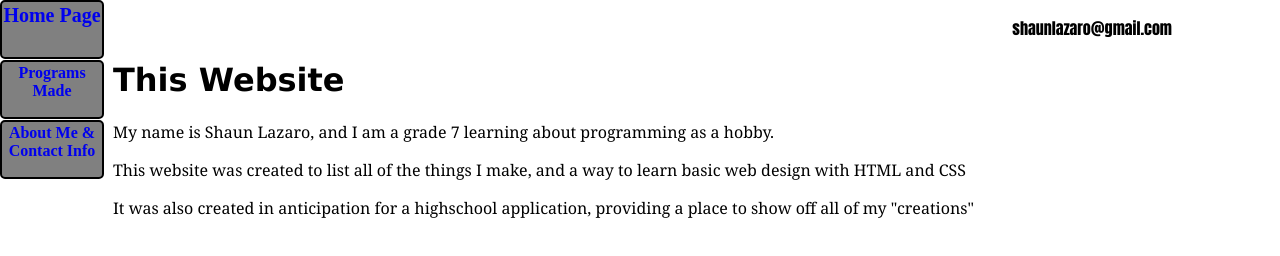
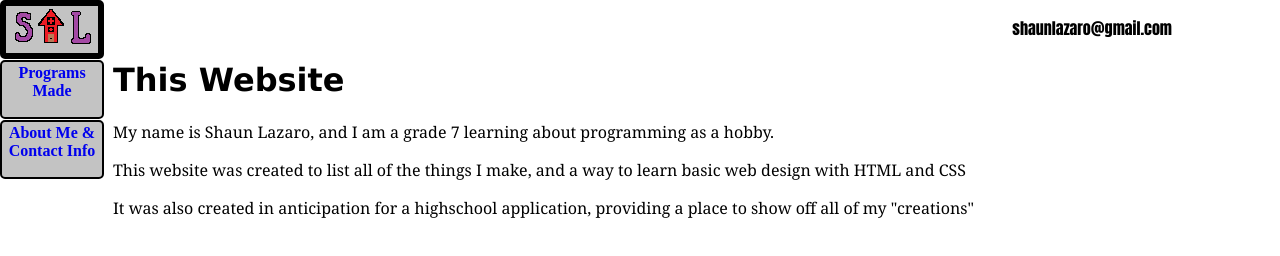
Before and after one commit to 10tofer10/shaunlazaro, a plain HTML site: page index.html in a window 1280 px wide. Drawn offline with Linux system fonts and the light colour scheme.

Commit message:
Added Icon and Home Page Logo
Also cleaned up whitestylesheet.css, and removed the old stylesheet.css

```diff
--- a/index.html
+++ b/index.html
@@ -3,12 +3,13 @@
 <head>
 	<title> Shaun Lazaro </title>
 	<link  type="text/css"rel="stylesheet"href="whitestylesheet.css">
+	<link rel="shortcut icon" href="logo.ico">
 </head>
 <body>
 	<a href="index.html">
 		<div style="text-align:center" class="top" id="button1">
-		<strong> Home Page </strong>
-		</div>
+			<img src="logo.png" HEIGHT="55px" WIDTH="100px"/>
+	</div>
 	</a>
 	<a href="creations.html">
 		<div style="text-align:center" class="top" id="button2">
--- a/stylesheet.css
+++ /dev/null
@@ -1,63 +0,0 @@
-body{
-background-color:black;
-}
-h1{
-color:white;
-font-family : Verdana;
-}
-p{
-color:white;
-font-family: Georgia;
-}
-.top{
-  height: 55px;
-	width: 100px;
-	border: 2px solid black;
-	border-radius: 5px;
-  background-color: red;
-  display:inline-block;
-}
-#button1{
-  position: fixed;
-  top: 0px;
-  left: 0px;
-  font-size: 20px;
-}
-#button2{
-  position: fixed;
-  top: 0px;
-  left: 105px;
-  background-color: orange;
-}
-#button3{
-  position: fixed;
-  top: 0px;
-  left: 210px;
-  background-color: yellow;
-}
-div strong{
-  position:relative;
-  top:2px;
-}
-span{
-font-size:26px;
-}
-/* unvisited link */
-a:link {
-    text-decoration:none;
-}
-
-/* visited link */
-a:visited {
-    text-decoration:none;
-}
-
-/* mouse over link */
-a:hover {
-    text-decoration:none;
-}
-
-/* selected link */
-a:active {
-    text-decoration:underline;
-}
--- a/whitestylesheet.css
+++ b/whitestylesheet.css
@@ -16,29 +16,37 @@ margin-left: 105px;
 margin-right:100px;
 text-align: left;
 }
+#email{
+  text-align:right;
+  font-family: Impact;
+}
 .top{
   height: 55px;
 	width: 100px;
 	border: 2px solid black;
 	border-radius: 5px;
-  background-color: grey;
-  display:inline-block;
+  background-color: #C3C3C3;
 }
 #button1{
   position: fixed;
   top: 0px;
   left: 0px;
-  font-size: 20px;
+  height: 55px;
+  width: 100px;
 }
 #button2{
   position: fixed;
   top: 60px;
   left:0px;
+  height: 55px;
+  width: 100px;
 }
 #button3{
   position: fixed;
   top: 120px;
   left: 0px;
+  height: 55px;
+  width: 100px;
 }
 div strong{
   position:relative;
@@ -47,22 +55,3 @@ div strong{
 span{
 font-size:26px;
 }
-/* unvisited link */
-a:link {
-    text-decoration:none;
-}
-
-/* visited link */
-a:visited {
-    text-decoration:none;
-}
-
-/* mouse over link */
-a:hover {
-    text-decoration:none;
-}
-
-/* selected link */
-a:active {
-    text-decoration:underline;
-}
```
Also changed, not shown: contact.html (+4 -3 lines), creations.html (+3 -2 lines), logo.ico (added), logo.png (added).
